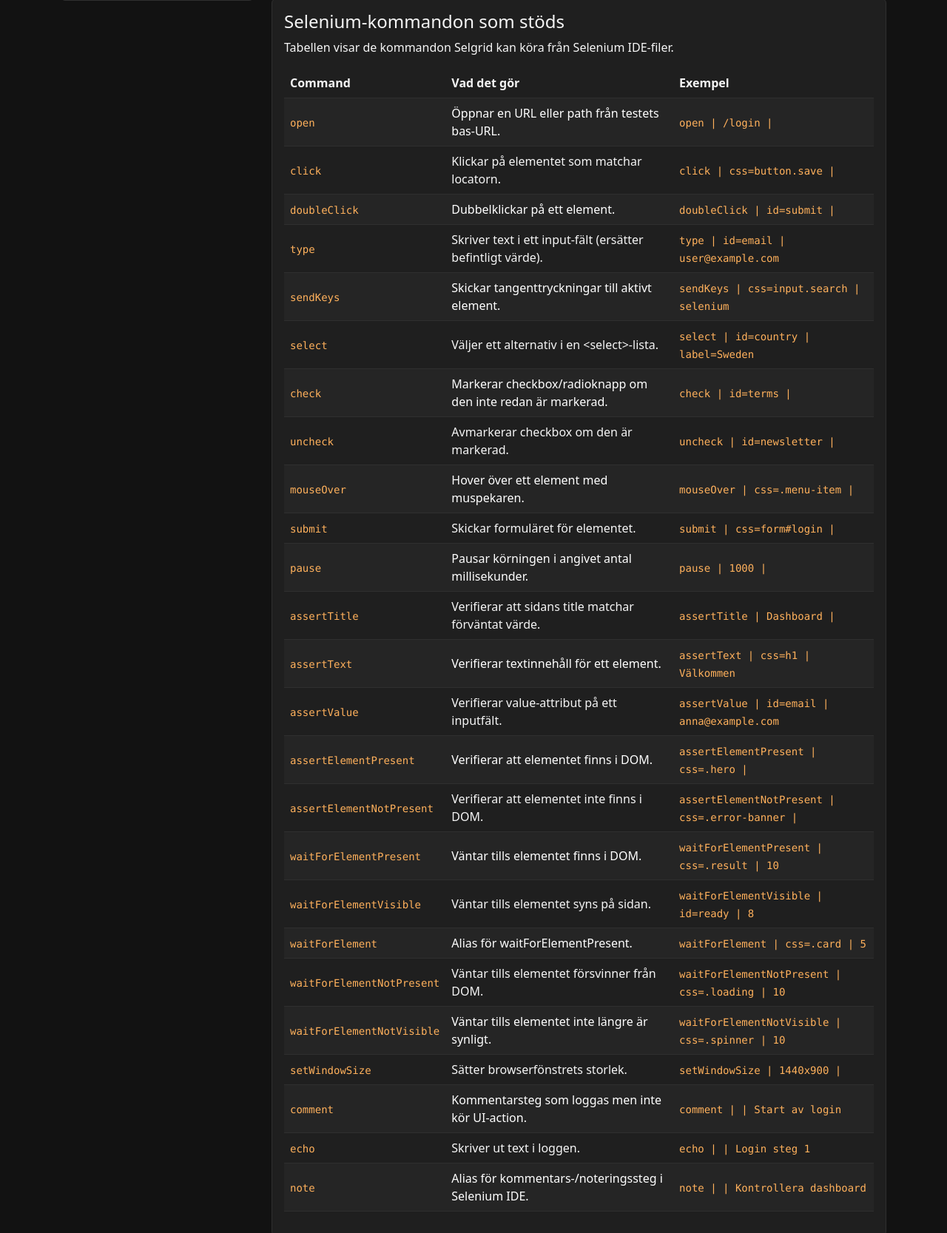
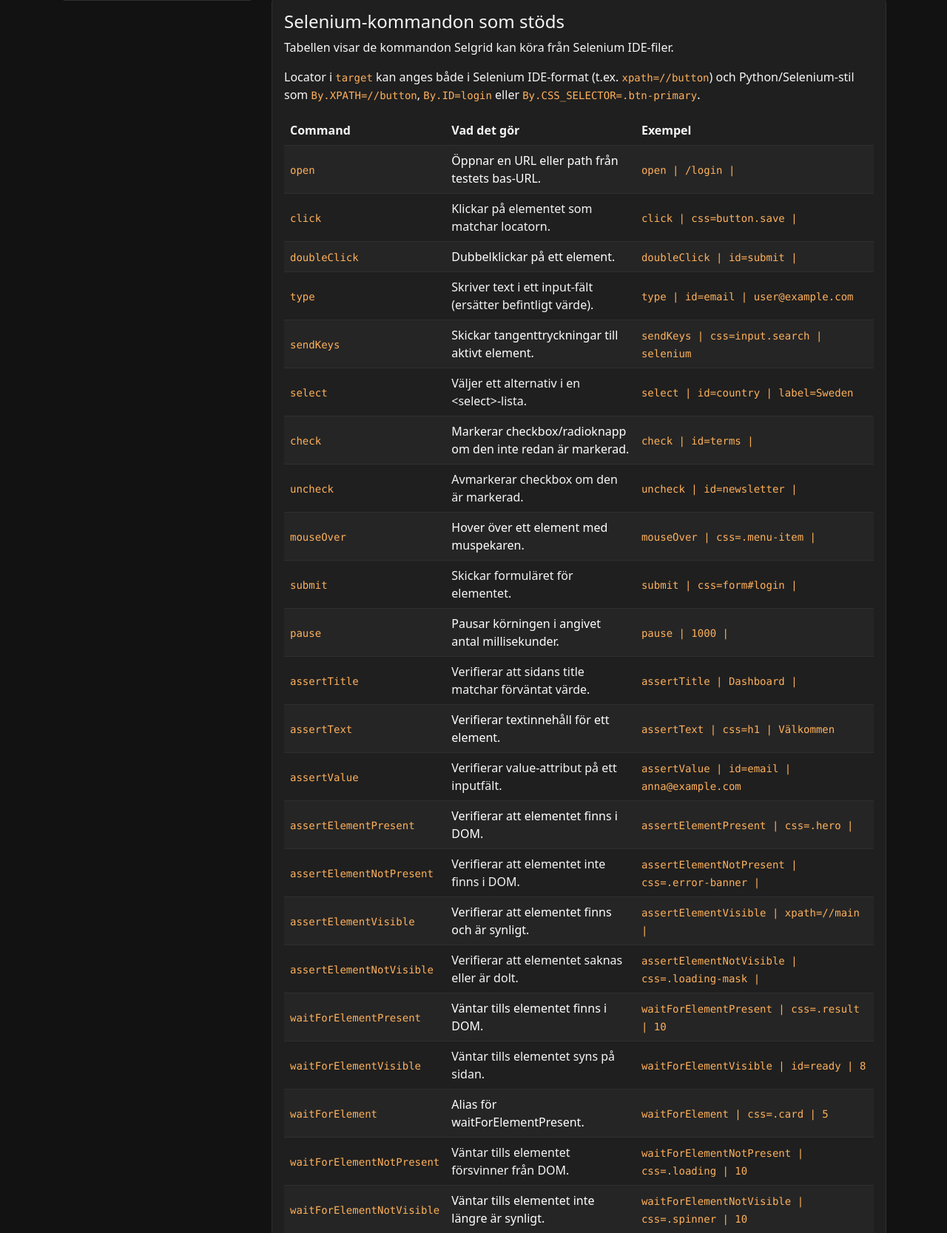
Before and after one commit to bjornwahman/selgrid, a Flask app: page /help in a window 1280 px wide. Shown: the part 445-2112 px from the top of the page at 74% size. Run offline with Flask 3, Linux system fonts and the light colour scheme.

Commit message:
Lägg till fler Selenium-kommandon och locator-stöd

```diff
--- a/app.py
+++ b/app.py
@@ -135,11 +135,15 @@ SUPPORTED_COMMANDS = {
     "assertValue",
     "assertElementPresent",
     "assertElementNotPresent",
+    "assertElementVisible",
+    "assertElementNotVisible",
     "waitForElementPresent",
     "waitForElementVisible",
     "waitForElement",
     "waitForElementNotPresent",
     "waitForElementNotVisible",
+    "waitForElementClickable",
+    "clear",
     "setWindowSize",
     "comment",
     "echo",
@@ -163,11 +167,15 @@ COMMAND_DOCS = [
     {"command": "assertValue", "description": "Verifierar value-attribut på ett inputfält.", "example": "assertValue | id=email | anna@example.com"},
     {"command": "assertElementPresent", "description": "Verifierar att elementet finns i DOM.", "example": "assertElementPresent | css=.hero |"},
     {"command": "assertElementNotPresent", "description": "Verifierar att elementet inte finns i DOM.", "example": "assertElementNotPresent | css=.error-banner |"},
+    {"command": "assertElementVisible", "description": "Verifierar att elementet finns och är synligt.", "example": "assertElementVisible | xpath=//main |"},
+    {"command": "assertElementNotVisible", "description": "Verifierar att elementet saknas eller är dolt.", "example": "assertElementNotVisible | css=.loading-mask |"},
     {"command": "waitForElementPresent", "description": "Väntar tills elementet finns i DOM.", "example": "waitForElementPresent | css=.result | 10"},
     {"command": "waitForElementVisible", "description": "Väntar tills elementet syns på sidan.", "example": "waitForElementVisible | id=ready | 8"},
     {"command": "waitForElement", "description": "Alias för waitForElementPresent.", "example": "waitForElement | css=.card | 5"},
     {"command": "waitForElementNotPresent", "description": "Väntar tills elementet försvinner från DOM.", "example": "waitForElementNotPresent | css=.loading | 10"},
     {"command": "waitForElementNotVisible", "description": "Väntar tills elementet inte längre är synligt.", "example": "waitForElementNotVisible | css=.spinner | 10"},
+    {"command": "waitForElementClickable", "description": "Väntar tills elementet går att klicka.", "example": "waitForElementClickable | By.XPATH=//button[@type='submit'] | 10"},
+    {"command": "clear", "description": "Rensar text i ett input-/textarea-fält.", "example": "clear | id=email |"},
     {"command": "setWindowSize", "description": "Sätter browserfönstrets storlek.", "example": "setWindowSize | 1440x900 |"},
     {"command": "comment", "description": "Kommentarsteg som loggas men inte kör UI-action.", "example": "comment | | Start av login"},
     {"command": "echo", "description": "Skriver ut text i loggen.", "example": "echo | | Login steg 1"},
@@ -330,6 +338,22 @@ def resolve_locator(target: str):
         return By.CLASS_NAME, target[len("class=") :]
     if target.startswith("tag="):
         return By.TAG_NAME, target[len("tag=") :]
+    if target.startswith("By.XPATH="):
+        return By.XPATH, target[len("By.XPATH=") :]
+    if target.startswith("By.CSS_SELECTOR="):
+        return By.CSS_SELECTOR, target[len("By.CSS_SELECTOR=") :]
+    if target.startswith("By.ID="):
+        return By.ID, target[len("By.ID=") :]
+    if target.startswith("By.NAME="):
+        return By.NAME, target[len("By.NAME=") :]
+    if target.startswith("By.LINK_TEXT="):
+        return By.LINK_TEXT, target[len("By.LINK_TEXT=") :]
+    if target.startswith("By.PARTIAL_LINK_TEXT="):
+        return By.PARTIAL_LINK_TEXT, target[len("By.PARTIAL_LINK_TEXT=") :]
+    if target.startswith("By.CLASS_NAME="):
+        return By.CLASS_NAME, target[len("By.CLASS_NAME=") :]
+    if target.startswith("By.TAG_NAME="):
+        return By.TAG_NAME, target[len("By.TAG_NAME=") :]
     return By.CSS_SELECTOR, target
 
 
@@ -563,6 +587,9 @@ def perform_command(driver, command, target, value):
         elem = driver.find_element(by, selector)
         elem.clear()
         elem.send_keys(value)
+    elif command == "clear":
+        by, selector = resolve_locator(target)
+        driver.find_element(by, selector).clear()
     elif command == "sendKeys":
         by, selector = resolve_locator(target)
         elem = driver.find_element(by, selector)
@@ -619,6 +646,15 @@ def perform_command(driver, command, target, value):
         by, selector = resolve_locator(target)
         if driver.find_elements(by, selector):
             raise AssertionError(f"Element should not exist: {target}")
+    elif command == "assertElementVisible":
+        by, selector = resolve_locator(target)
+        if not driver.find_element(by, selector).is_displayed():
+            raise AssertionError(f"Element is not visible: {target}")
+    elif command == "assertElementNotVisible":
+        by, selector = resolve_locator(target)
+        elements = driver.find_elements(by, selector)
+        if elements and any(element.is_displayed() for element in elements):
+            raise AssertionError(f"Element is visible: {target}")
     elif command == "waitForElementPresent":
         by, selector = resolve_locator(target)
         timeout_s = int(value) if value else 10
@@ -631,6 +667,10 @@ def perform_command(driver, command, target, value):
         by, selector = resolve_locator(target)
         timeout_s = int(value) if value else 10
         WebDriverWait(driver, timeout_s).until_not(EC.presence_of_element_located((by, selector)))
+    elif command == "waitForElementClickable":
+        by, selector = resolve_locator(target)
+        timeout_s = int(value) if value else 10
+        WebDriverWait(driver, timeout_s).until(EC.element_to_be_clickable((by, selector)))
     elif command == "setWindowSize":
         width, height = (value or target).split("x")
         driver.set_window_size(int(width), int(height))
--- a/templates/edit_test.html
+++ b/templates/edit_test.html
@@ -155,11 +155,15 @@
     assertValue: 'Verifierar elementets värde i target mot value.',
     assertElementPresent: 'Verifierar att elementet i target finns.',
     assertElementNotPresent: 'Verifierar att elementet i target inte finns.',
+    assertElementVisible: 'Verifierar att elementet i target finns och är synligt.',
+    assertElementNotVisible: 'Verifierar att elementet i target är dolt eller saknas.',
     waitForElementPresent: 'Väntar tills elementet i target finns i DOM.',
     waitForElementVisible: 'Väntar tills elementet i target är synligt.',
     waitForElement: 'Alias för väntan på element i target.',
     waitForElementNotPresent: 'Väntar tills elementet i target försvinner från DOM.',
     waitForElementNotVisible: 'Väntar tills elementet i target inte längre är synligt.',
+    waitForElementClickable: 'Väntar tills elementet i target går att klicka.',
+    clear: 'Rensar innehållet i ett input-/textarea-fält i target.',
     setWindowSize: 'Sätter fönsterstorlek, t.ex. 1280x720 i value/target.',
     comment: 'Lägger till en textkommentar i testflödet.',
     echo: 'Skriver ut text i loggen.',
--- a/templates/help.html
+++ b/templates/help.html
@@ -43,6 +43,7 @@
       <div class="card-body">
         <h2 class="h4">Selenium-kommandon som stöds</h2>
         <p>Tabellen visar de kommandon Selgrid kan köra från Selenium IDE-filer.</p>
+        <p>Locator i <code>target</code> kan anges både i Selenium IDE-format (t.ex. <code>xpath=//button</code>) och Python/Selenium-stil som <code>By.XPATH=//button</code>, <code>By.ID=login</code> eller <code>By.CSS_SELECTOR=.btn-primary</code>.</p>
         <div class="table-responsive">
           <table class="table table-striped align-middle">
             <thead>
```
Also changed, not shown: tests/test_app.py (+56 -0 lines), README.md.
